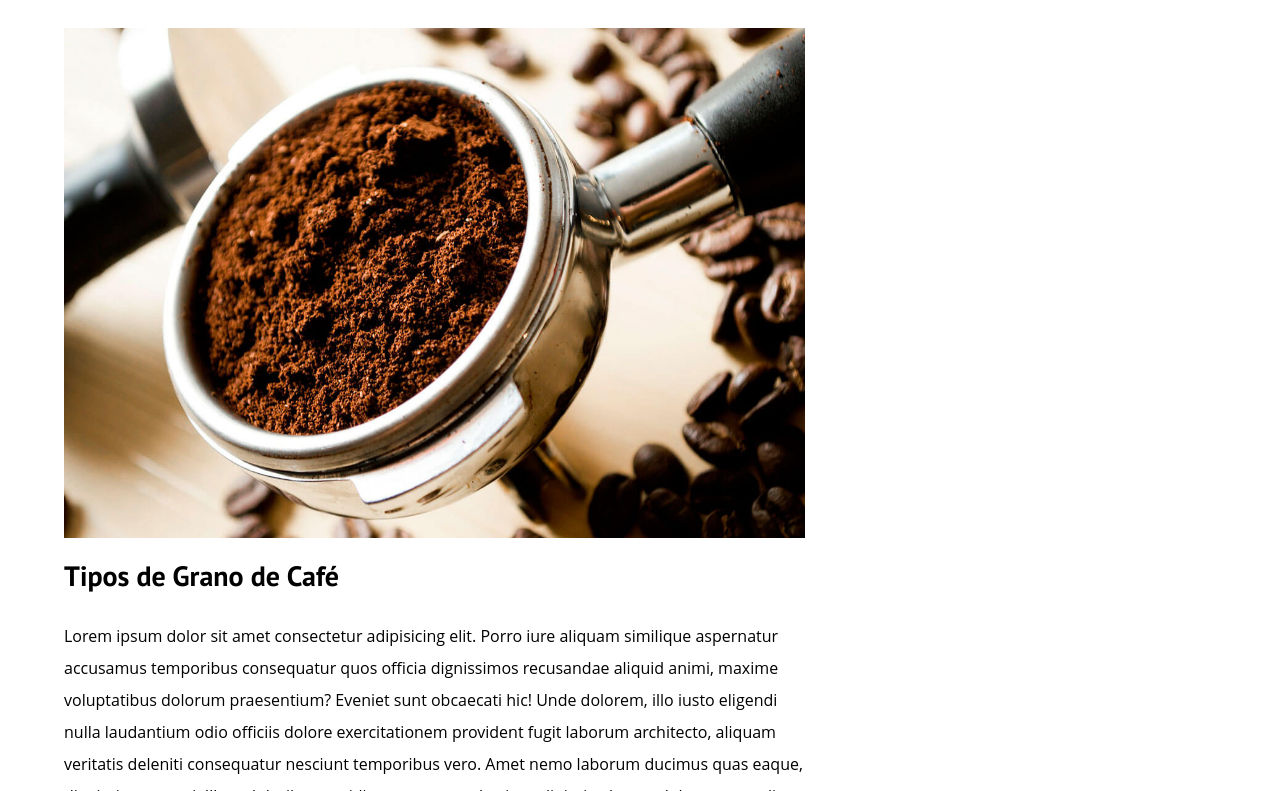
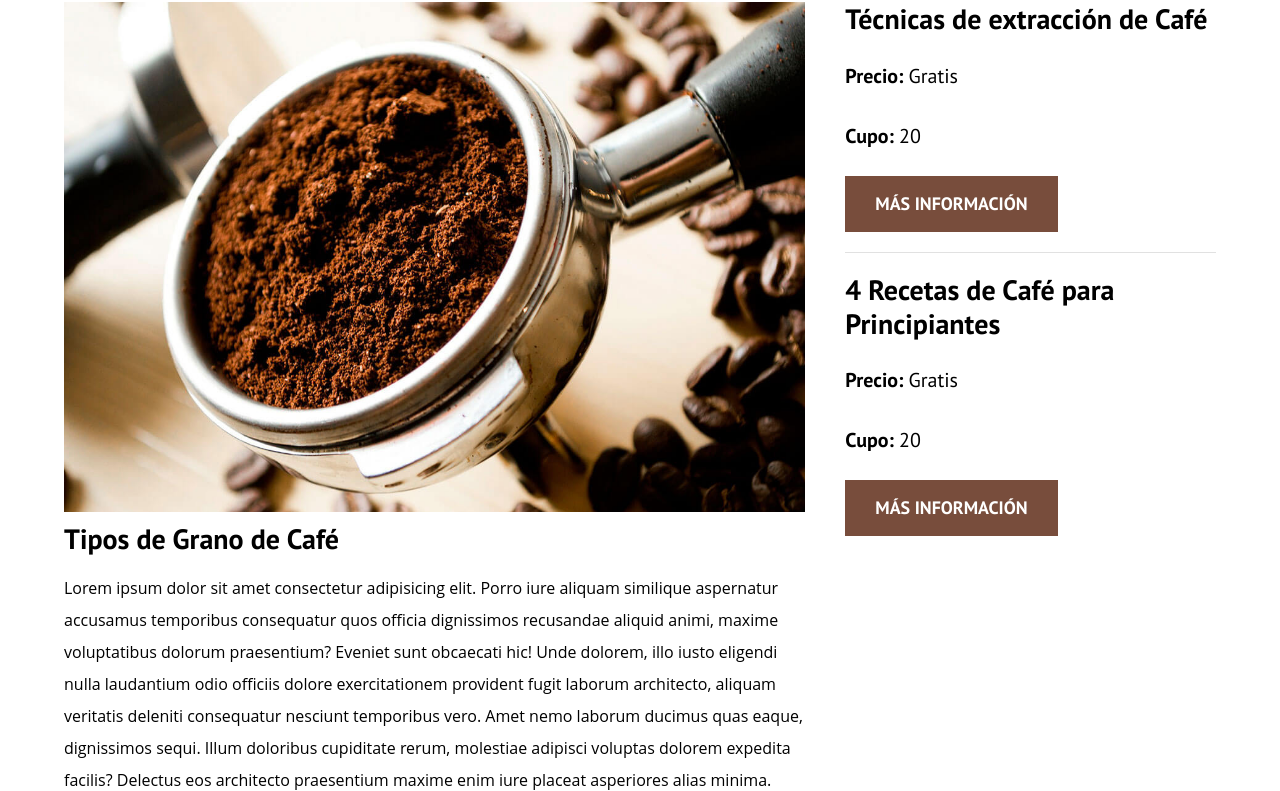
Before and after one commit to Bruno-Code1/blog-cafe, a plain HTML site: page index.html in a window 1280 px wide. Shown: the part 700-1491 px from the top of the page. Drawn offline with Linux system fonts and the light colour scheme.

Commit message:
agrego ultimos detalles de la pagina principal

```diff
--- a/css/style.css
+++ b/css/style.css
@@ -36,6 +36,7 @@ body {
 
 h1,h2,h3,h4 {
   font-family: var(--fuenteHeading);
+  line-height: 1.2;
 }
 
 h1 {
@@ -89,6 +90,10 @@ img {
     .header__texto {
       margin-top: 15rem;
     }
+}
+
+.barra {
+  padding: 4rem;
 }
 
 @media (min-width: 768px) {
@@ -164,3 +169,41 @@ img {
 .boton--primario {
   background-color: var(--negro);
 }
+
+.boton--secundario {
+  background-color: var(--primario);
+}
+
+.cursos {
+  list-style: none;
+}
+
+.widget-curso {
+  border-bottom: 0.1rem solid var(--gris);
+  margin-bottom: 2rem;
+}
+
+.widget-curso:last-of-type {
+  border: none;
+  margin-bottom: 0;
+}
+
+.widget-curso__label {
+  font-family: var(--fuenteHeading);
+  font-weight: bold;
+}
+
+.widget-curso__info {
+  font-weight: normal;
+}
+
+.widget-curso__label,
+.widget-curso__info {
+  font-size: 2rem;
+}
+
+.footer {
+  background-color: var(--negro);
+  padding-bottom: 3rem;
+  margin-top: 4rem;
+}
--- a/index.html
+++ b/index.html
@@ -80,7 +80,43 @@
     </main>
     <aside class="sidebar">
       <h3>Nuestros Cursos y Talleres</h3>
+      <ul class="cursos no-padding">
+        <li class="widget-curso">
+          <h4 class="no-margin">Técnicas de extracción de Café</h4>
+          <p class="widget-curso__label">Precio:
+            <span class="widget-curso__info">Gratis</span>
+          </p>
+          <p class="widget-curso__label">Cupo:
+            <span class="widget-curso__info">20</span>
+          </p>
+          <a href="entrada.html" class="boton boton--secundario">Más Información</a>
+        </li>
+        <li class="widget-curso">
+          <h4 class="no-margin">4 Recetas de Café para Principiantes</h4>
+          <p class="widget-curso__label">Precio:
+            <span class="widget-curso__info">Gratis</span>
+          </p>
+          <p class="widget-curso__label">Cupo:
+            <span class="widget-curso__info">20</span>
+          </p>
+          <a href="entrada.html" class="boton boton--secundario">Más Información</a>
+        </li>
+      </ul>
     </aside>
   </div>
+  <footer class="footer">
+    <div class="contenedor">
+      <div class="barra">
+        <a class="logo" href="index.html">
+          <h1 class="logo__nombre no-margin centrar-texto">Blog<span class="logo__bold">DeCafé</span></h1>
+        </a>
+        <nav class="navegacion">
+          <a href="nosotros.html" class="navegacion__enlace">Nosotros</a>
+          <a href="cursos.html" class="navegacion__enlace">Cursos</a>
+          <a href="contacto.html" class="navegacion__enlace">Contacto</a>
+        </nav>
+      </div>
+    </div>
+  </footer>
 </body>
 </html>
```
